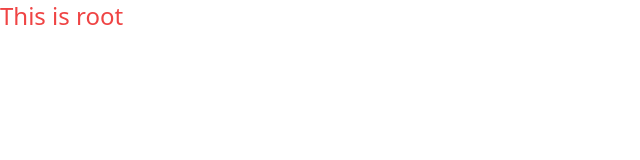
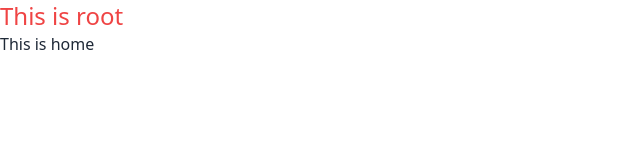
Before and after one commit to Amin7775/Ceramings-art-and-craft-store-with-react-express-mongoDB-client, a React (Vite) app: page / in a window 1280 px wide. Shown: the top 160 px of the page, without its empty margins (0-640 px from the left). Built offline with nearby package versions, Linux system fonts and the light colour scheme.

Commit message:
Added page routes on router

```diff
--- /dev/null
+++ b/src/pages/home/Home.jsx
@@ -0,0 +1,11 @@
+
+
+const Home = () => {
+    return (
+        <div>
+            This is home
+        </div>
+    );
+};
+
+export default Home;
```
Also changed, not shown: src/Router/Router.jsx (+32 -0 lines).
